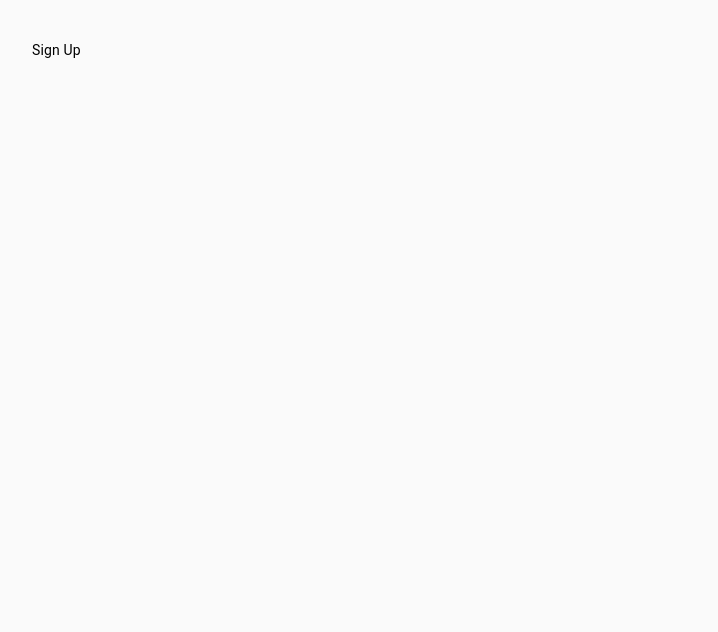
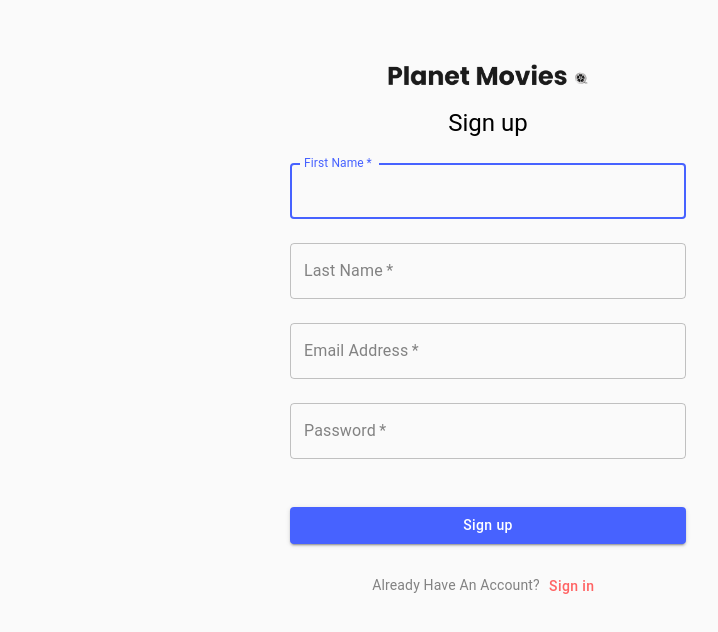
Before and after one commit to mariaglomana/lomana-movies, a React (Create React App) app: page /sign_up in a window 1280 px wide. Shown: the top 632 px of the page, without its empty margins (152-870 px from the left). Built offline with nearby package versions, Linux system fonts and the light colour scheme.

Commit message:
feat: add SignUp page layout

```diff
--- a/src/components/HeaderLogo.tsx
+++ b/src/components/HeaderLogo.tsx
@@ -4,7 +4,7 @@ import styled from "styled-components";
 import Link from "@material-ui/core/Link";
 import horizontalLogo from "../assets/images/logo_horiz.png";
 
-const LogoImg = styled.img`
+export const LogoImg = styled.img`
 width: 200px;
 height: "auto";
 `;
--- a/src/pages/SignUp.tsx
+++ b/src/pages/SignUp.tsx
@@ -1,18 +1,131 @@
-import * as React from "react";
+import React from "react";
+import { Link as RouterLink} from "react-router-dom";
+import Button from "@material-ui/core/Button";
+import TextField from "@material-ui/core/TextField";
+import Box from "@material-ui/core/Box";
+import Typography from "@material-ui/core/Typography";
+import { makeStyles } from "@material-ui/core/styles";
 import Container from "@material-ui/core/Container";
-import Typography from "@material-ui/core/Typography";
-import Box from "@material-ui/core/Box";
+import theme from "../assets/theme";
+import LogoImg from "../components/HeaderLogo";
 
-interface SignUpProps {
-}
+const useStyles = makeStyles({
+  paper: {
+    marginTop: theme.spacing(8),
+    display: "flex",
+    flexDirection: "column",
+    alignItems: "center",
+  },
+  form: {
+    width: "100%", // Fix IE 11 issue.
+    marginTop: theme.spacing(1),
+  },
+  submit: {
+    margin: theme.spacing(3, 0, 2),
+  },
+  marginBottom: {
+    marginBotton: 30
+  },
+  marginTop: {
+    marginTop: 30
+  },
+  column: {
+    flexDirection: "column"
+  }
 
-const SignUp: React.FC<SignUpProps> =() => {
+});
+
+
+
+
+const SignUp: React.FC =() => {
+  const classes = useStyles();
+
   return (
-    <Container maxWidth="md" >
-      <Box style={{flex: 1, verticalAlign: "center", marginTop: 40}} >
-        <Typography variant="body2" color="textPrimary">
-          Sign Up
+    <Container component="main" maxWidth="xs">
+      <div className={classes.paper}>
+        <LogoImg />
+        <Box mt={2}>
+        </Box>
+
+        <Typography component="h1" variant="h5">
+            Sign up
         </Typography>
+        <form className={classes.form} noValidate>
+          <TextField
+            autoComplete="fname"
+            name="firstName"
+            variant="outlined"
+            margin="normal"
+            required
+            fullWidth
+            id="firstName"
+            label="First Name"
+            autoFocus
+          />
+          <TextField
+            variant="outlined"
+            margin="normal"
+            required
+            fullWidth
+            id="lastName"
+            label="Last Name"
+            name="lastName"
+            autoComplete="lname"
+          />
+          <TextField
+            variant="outlined"
+            margin="normal"
+            required
+            fullWidth
+            id="email"
+            label="Email Address"
+            name="email"
+            autoComplete="email"
+          />
+          <TextField
+            variant="outlined"
+            margin="normal"
+            required
+            fullWidth
+            name="password"
+            label="Password"
+            type="password"
+            id="password"
+            autoComplete="current-password"
+          />
+          <Box mt={2}>
+          </Box>
+
+          <Box className={classes.column} >
+            <Button
+              type="submit"
+              fullWidth
+              component={RouterLink}
+              to="/"
+              variant="contained"
+              color="primary"
+              aria-label="sign up"
+              className={classes.submit}
+            >
+          Sign up
+            </Button>
+            <Typography variant="body2" color="textSecondary" align="center" className={classes.form}>
+        Already Have An Account?
+              <Button
+                component={RouterLink}
+                to="/sign_in"
+                variant="text"
+                color="secondary"
+                aria-label="sign in"
+              >
+          Sign in
+              </Button>
+            </Typography>
+          </Box>
+        </form>
+      </div>
+      <Box mt={8}>
       </Box>
     </Container>
   );
```
